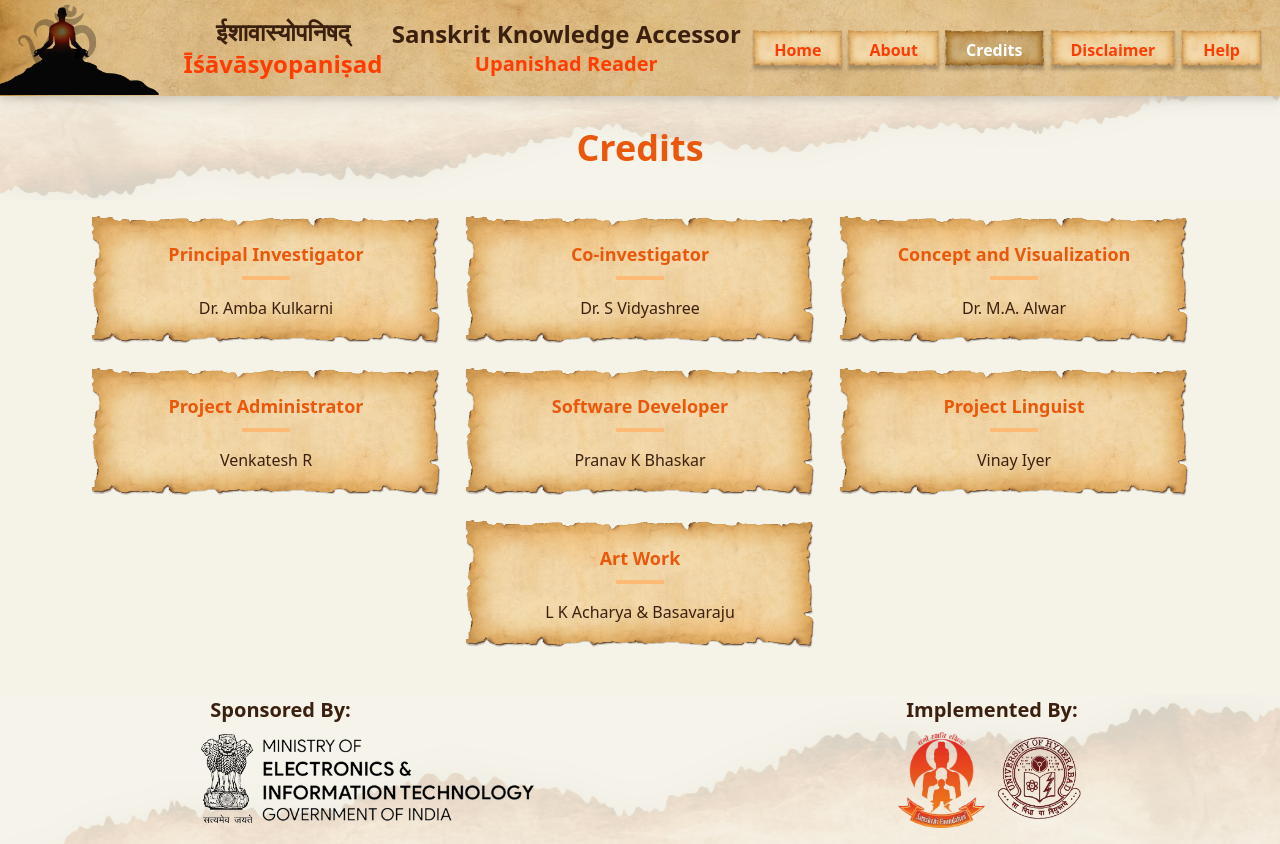
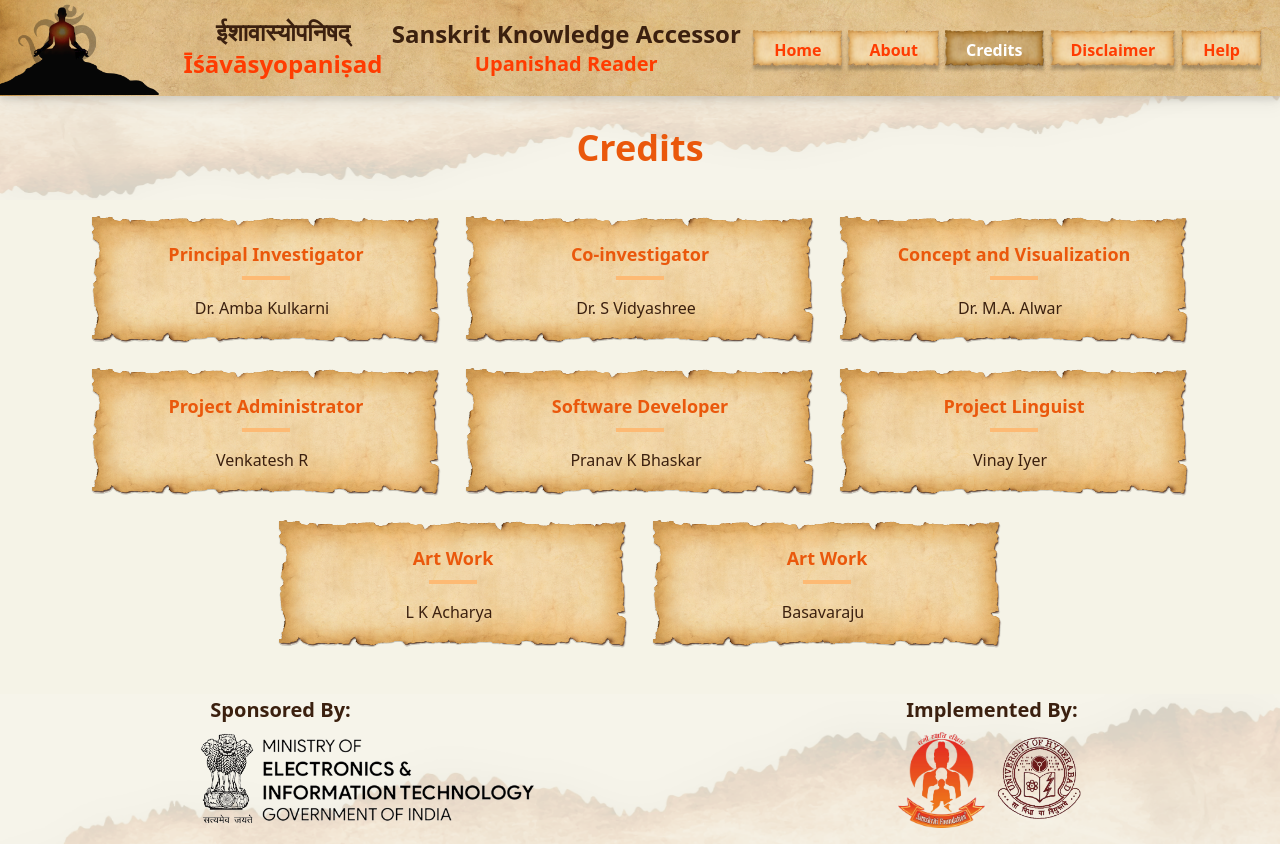
Before and after one commit to Dillibabu2357/NEW-Ishavasyopanishad-Frontend, a React (Vite) app: page /isha/credits in a window 1280 px wide. Built offline with nearby package versions, Linux system fonts and the light colour scheme; no server answers.

Commit message:
Changed display of sutra no of shanti mantra from 0 or -1 to S

```diff
--- a/src/components/app/SutraView.tsx
+++ b/src/components/app/SutraView.tsx
@@ -41,7 +41,7 @@ const SutraView = () => {
               </div>
             </Link>
             <p className="bg-darkbrown rounded-full text-white flex items-center justify-center w-10 h-10">
-              {data.number}
+              {data.number === 0 || data.number === -1 ? "S" : data.number}
             </p>
           </div>
         )}
--- a/src/pages/CreditsPage.tsx
+++ b/src/pages/CreditsPage.tsx
@@ -1,39 +1,52 @@
 import Header from "@/components/shared/Header"
 import BaseLayout from "@/layouts/BaseLayout"
 import LargeHorizontalScroll from "@/assets/large_horizontal_scroll.png"
+import { ExternalLink } from "lucide-react"
 
-const CreditsPage = () => {
 const credits = [
   {
     role: "Principal Investigator",
     name: "Dr. Amba Kulkarni",
+    link: "https://sanskrit.uohyd.ac.in/faculty/amba/",
   },
   {
     role: "Co-investigator",
     name: "Dr. S Vidyashree",
+    link: "https://samskritifoundation.org/about/organisation/",
   },
   {
     role: "Concept and Visualization",
     name: "Dr. M.A. Alwar",
+    link: "https://samskritifoundation.org/about/organisation/",
   },
   {
     role: "Project Administrator",
     name: "Venkatesh R",
+    link: "https://samskritifoundation.org/about/organisation/",
   },
   {
     role: "Software Developer",
     name: "Pranav K Bhaskar",
+    link: "https://www.linkedin.com/in/pranav-k-bhaskar/",
   },
   {
     role: "Project Linguist",
     name: "Vinay Iyer",
+    link: "https://samskritifoundation.org/about/organisation/",
   },
   {
     role: "Art Work",
-      name: "L K Acharya & Basavaraju",
+    name: "L K Acharya",
+    link: "https://samskritifoundation.org/about/organisation/",
+  },
+  {
+    role: "Art Work",
+    name: "Basavaraju",
+    link: "https://samskritifoundation.org/about/organisation/",
   },
 ]
 
+const CreditsPage = () => {
   return (
     <BaseLayout>
       <Header />
@@ -41,12 +54,17 @@ const CreditsPage = () => {
         <div className="flex items-center justify-center gap-3 mb-12">
           <h1 className="text-4xl font-bold text-orange-600">Credits</h1>
         </div>
-
         <div className="flex flex-wrap justify-center gap-6 max-w-6xl mx-auto">
           {credits.map((credit, index) => (
+            <a
+              key={index}
+              href={credit.link}
+              target="_blank"
+              rel="noopener noreferrer"
+              className="group no-underline"
+            >
               <div
-              key={index}
-              className="transform transition-all duration-300 hover:scale-105 w-[350px]"
+                className="transform transition-all duration-300 hover:scale-105 w-[350px] cursor-pointer"
                 style={{
                   backgroundImage: `url(${LargeHorizontalScroll})`,
                   backgroundSize: "100% 100%",
@@ -58,9 +76,15 @@ const CreditsPage = () => {
                     {credit.role}
                   </h2>
                   <div className="w-12 h-1 bg-orange-300 mx-auto mb-4"></div>
-                <p className="text-darkbrown font-medium">{credit.name}</p>
+                  <div className="flex items-center justify-center gap-2">
+                    <p className="text-darkbrown font-medium text-center ml-4">
+                      {credit.name}
+                    </p>
+                    <ExternalLink className="w-4 h-4 text-orange-600 opacity-0 group-hover:opacity-100 transition-opacity" />
                   </div>
                 </div>
+              </div>
+            </a>
           ))}
         </div>
       </div>
```
Lines whose indentation alone changed are shown as unchanged.
